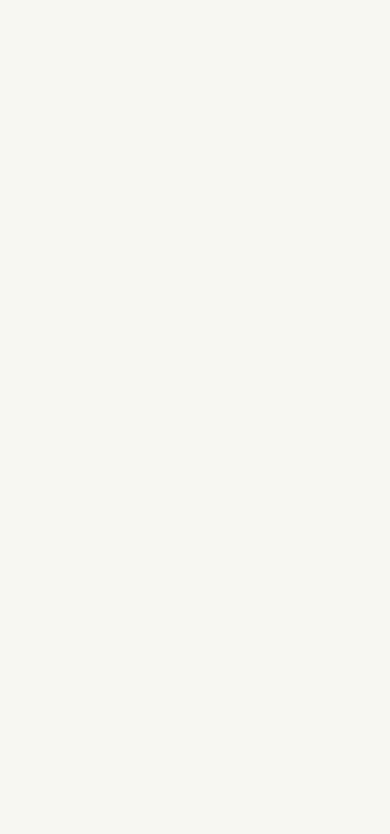
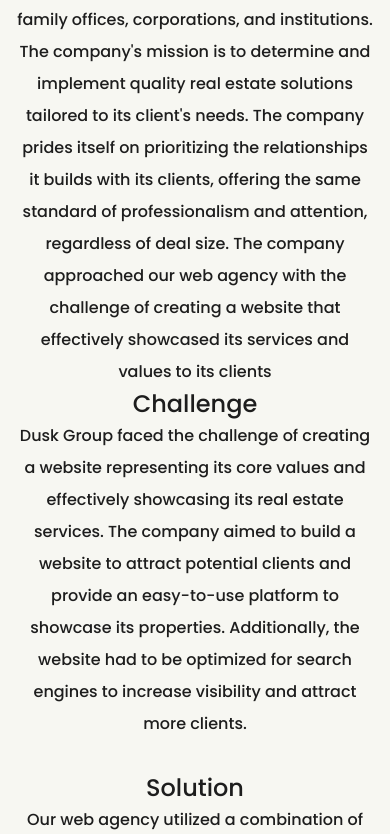
Before and after one commit to danielcoder93/my-portfolio, a Next.js app: page /Dusk in a window 390 px wide. Shown: the part 263-1097 px from the top of the page. Before the commit the page ends 844 px from the top, so only its background shows below. Built offline with nearby package versions, Linux system fonts and the light colour scheme.

Commit message:
feat: initial layout dusk page

```diff
--- a/components/Header.tsx
+++ b/components/Header.tsx
@@ -50,7 +50,6 @@
   if (width < 768 && !menuOpen) {
     navStyle = classes.isMenuNotOpen;
   }
-
 
   return (
     <header
--- a/components/Hero.tsx
+++ b/components/Hero.tsx
@@ -30,7 +30,7 @@
 
         >
           <Typography variant="h3" component="h1" className={classes.title} paddingBottom={7}>
-            BUILDING QUALITY WEBSITES IN A TIMELY FASHION
+          Transforming ideas into digital solutions - one line of code at a time.
           </Typography>
 
           <h3 style={{ textAlign: "center", paddingBottom: '7rem' }} >
@@ -40,7 +40,7 @@
           </h3>
           <div>
             <Button size="large" color="primary" variant="contained">
-              VIEW OUR WORK
+              VIEW MY WORK
             </Button>
           </div>
         </Box>
--- a/components/Section.tsx
+++ b/components/Section.tsx
@@ -3,12 +3,13 @@
 
 import classes from "../styles/Section.module.scss";
 
-const Section: FC<{ children: ReactNode; bg: string }> = ({ children, bg }) => {
+const Section: FC<{ children: ReactNode; bg: string, className?: string }> = ({ children, bg, className }) => {
   return (
     <section
       className={clsx(
         classes.section,
-        bg === "light" ? classes.lightBg : classes.darkBg
+        bg === "light" ? classes.lightBg : classes.darkBg,
+        className && className
       )}
     >
       {children}
--- a/pages/Dusk.tsx
+++ b/pages/Dusk.tsx
@@ -1,12 +1,101 @@
 import React from "react";
-import SectionOne from "../components/SectionOne";
+import classes from "../styles/SectionHowWork.module.scss";
+import { Grid } from "@mui/material";
+import clsx from "clsx";
+import Dusks from "../styles/Dusks.module.scss";
+import Page from "../styles/Page.module.scss";
+import Section from "../components/Section";
 function Dusk() {
   return (
-    <div>
-      <SectionOne
-      title="Dusk RE"
-      text="test"
-      />
+    <div
+      style={{
+        display: "flex",
+        flexDirection: "column",
+        alignItems: "center",
+      }}
+    >
+      <Section bg="light">
+        <h1 className={classes.paddingBtm}>Dusk</h1>
+        <h3 className={classes.textCenter}>
+          Dusk Group is an innovative real estate company founded by Uriel
+          Setareh and Kevin Darouvar in 2022. The company provides real estate
+          services to individuals, family offices, corporations, and
+          institutions. The company&apos;s mission is to determine and implement
+          quality real estate solutions tailored to its client&apos;s needs. The
+          company prides itself on prioritizing the relationships it builds with
+          its clients, offering the same standard of professionalism and
+          attention, regardless of deal size. The company approached our web
+          agency with the challenge of creating a website that effectively
+          showcased its services and values to its clients
+        </h3>
+      </Section>
+
+      <Section bg="light" className={Dusks.container}>
+        <div className={Dusks.header}>
+          <h2 className={clsx(classes.textCenter, classes.paddingBottom)}>
+            Challenge
+          </h2>
+
+          <h3 className={clsx(classes.textCenter, classes.paddingBtm)}>
+            Dusk Group faced the challenge of creating a website representing
+            its core values and effectively showcasing its real estate services.
+            The company aimed to build a website to attract potential clients
+            and provide an easy-to-use platform to showcase its properties.
+            Additionally, the website had to be optimized for search engines to
+            increase visibility and attract more clients.
+          </h3>
+        </div>
+        <div className={Dusks.main1}>
+          <h2 className={clsx(classes.paddingBottom, classes.textCenter)}>
+            Solution
+          </h2>
+          <h3 className={classes.textCenter}>
+            Our web agency utilized a combination of WordPress and React to
+            develop a custom solution for Dusk Group&apos;s challenge of
+            creating a highly customized website that effectively showcased
+            their real estate services. In addition, we worked closely with Dusk
+            Group to create an engaging and visually appealing website with a
+            user-friendly interface optimized for search engines. Our custom
+            solution was tailored to Dusk Group&apos;s specific needs and
+            preferences, resulting in a highly effective and successful website.
+            The website&apos;s search engine optimization efforts led to
+            increased visibility and traffic, resulting in more conversions and
+            revenue. The company reported a significant increase in clients and
+            revenue, making it a highly successful project.
+          </h3>
+        </div>
+        <div className={Dusks.main2}>
+          <h2 className={clsx(classes.paddingBottom, classes.textCenter)}>
+            Results
+          </h2>
+          <h3 className={classes.textCenter}>
+            The website we created for Dusk Group achieved the company&apos;s
+            goals and objectives. The website was highly engaging, attracting
+            potential clients and effectively showcasing the company&apos;s real
+            estate services. In addition, the website&apos;s design and user
+            interface enhanced the user experience, increasing engagement and
+            customer satisfaction. The company has reported a significant
+            increase in the number of clients, which has led to a rise in
+            revenue. Additionally, the website&apos;s search engine optimization
+            efforts have increased visibility and traffic, leading to more
+            conversions and revenue.
+          </h3>
+        </div>
+        <div className={Dusks.footer}>
+          <h2 className={clsx(classes.paddingBottom, classes.textCenter)}>
+            Conclusion
+          </h2>
+          <h3 className={classes.textCenter}>
+            In conclusion, our web agency utilized WordPress and React to
+            develop a custom solution that effectively addressed the challenge
+            of creating a customized website for Dusk Group. Our website was
+            visually appealing, user-friendly, and optimized for search engines.
+            Our custom solution resulted in a highly effective and successful
+            website, with increased revenue and client acquisition for Dusk
+            Group
+          </h3>
+        </div>
+      </Section>
     </div>
   );
 }
--- /dev/null
+++ b/styles/Dusks.module.scss
@@ -0,0 +1,59 @@
+.container {
+    display: grid;
+    grid-template-columns: repeat(4, 1fr);
+    grid-template-rows: auto 1fr;
+    grid-template-areas:
+      "header header header header"
+      "main1 main2 main3 sidebar";
+  }
+
+  /* Header */
+  .header {
+    grid-area: header;
+  }
+
+  /* Main sections */
+  .main1 {
+    grid-area: main1;
+  }
+  .main2 {
+    grid-area: main2;
+  }
+  .main3 {
+    grid-area: main3;
+  }
+
+  /* Sidebar */
+  .sidebar {
+    grid-area: sidebar;
+  }
+
+  /* Footer */
+  .footer {
+    grid-area: footer;
+  }
+
+  /* Media queries for responsive design */
+  @media (max-width: 1024px) {
+    .container {
+      grid-template-rows: auto 1fr auto;
+      grid-template-areas:
+        "header header header header"
+        "main1 main2 main3 main3"
+        "sidebar sidebar sidebar sidebar";
+    }
+  }
+
+  @media (max-width: 768px) {
+    .container {
+      grid-template-columns: 1fr;
+      grid-template-rows: auto repeat(4, 1fr) auto;
+      grid-template-areas:
+        "header"
+        "main1"
+        "main2"
+        "main3"
+        "sidebar"
+        "footer";
+    }
+  }
--- a/styles/SectionHowWork.module.scss
+++ b/styles/SectionHowWork.module.scss
@@ -17,3 +17,8 @@
     padding-bottom: 1rem;
     background-color: $bg;
 }
+.textCenter {
+    max-width: 600px;
+
+    text-align: center;
+}
--- a/styles/globals.scss
+++ b/styles/globals.scss
@@ -34,6 +34,12 @@
   font-weight: 500;
   font-size: 1.5rem;
 }
+h3 {
+
+  font-family: "Poppins", sans-serif;
+  font-weight: 500;
+  font-size: 1rem;
+}
 
 #root {
   height: 100%;
```
Also changed, not shown: pages/aboutus.tsx (+52 -40 lines), pages/value-lock-vip.tsx (added).
